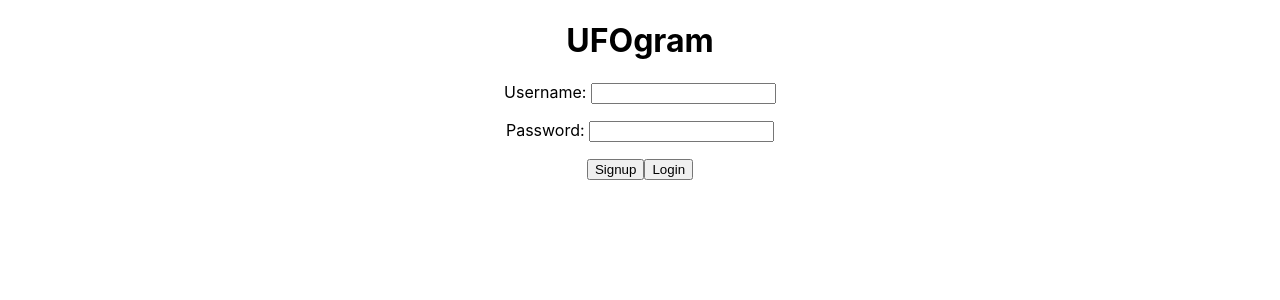
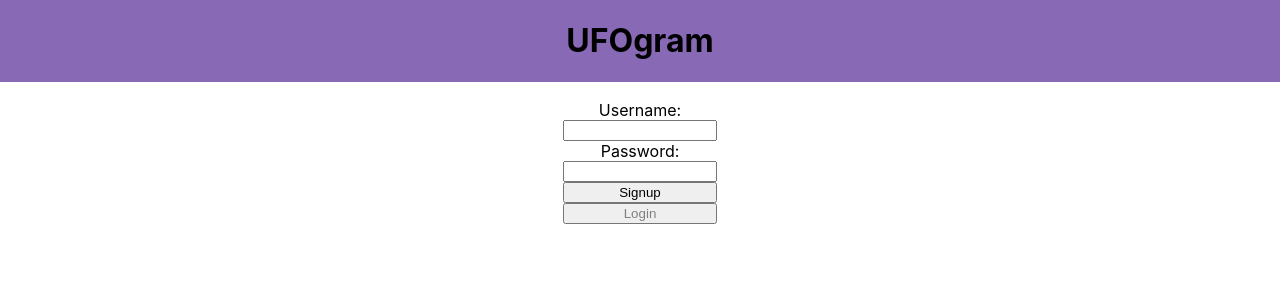
Before and after one commit to zairuiy-coding/ufogram, a React (Create React App) app in the folder ufogram/: page /signup in a window 1280 px wide. Shown: the top 300 px of the page. Built offline with nearby package versions, Linux system fonts and the light colour scheme.

Commit message:
login and signup UI revamp

```diff
--- a/ufogram/src/views/Login.js
+++ b/ufogram/src/views/Login.js
@@ -49,17 +49,17 @@ function Login() {
     }
 
     return (
-        <div>
-            <h1>UFOgram</h1>
-            <div>
+        <div style={{display: "flex", justifyContent: "space-evenly"}}>
+            <div style={{display: "flex", justifyContent: "center", position: "fixed", width: "100%", background: "#8769b6"}}>
+                <h1>UFOgram</h1>
+            </div>
+            <div style={{display: "flex", width: "12%", marginTop: "100px", flexDirection: "column"}}>
                 <label htmlFor='Username'>Username: </label>
                 <input type="text" name="Username" value={username} onChange={handleUsernameChange}/>
-                <p></p>
                 <label htmlFor='Password'>Password: </label>
                 <input type="password" name="Password" value={password} onChange={handlePasswordChange}/>
-                <p></p>
                 <button type="button" title="Log in" onClick={handleLogin}>Login</ button>
-                <button type="button" title="Sign up" onClick={handleSignup}>Signup</ button>
+                <button type="button" title="Sign up" onClick={handleSignup} style={{color: "#808080"}}>Signup</ button>
             </div>
         </div>
     );
--- a/ufogram/src/views/Signup.js
+++ b/ufogram/src/views/Signup.js
@@ -31,17 +31,17 @@ function Signup() {
     }
 
     return (
-        <div>
-            <h1>UFOgram</h1>
-            <div>
+        <div style={{display: "flex", justifyContent: "space-evenly"}}>
+            <div style={{display: "flex", justifyContent: "center", position: "fixed", width: "100%", background: "#8769b6"}}>
+                <h1>UFOgram</h1>
+            </div>
+            <div style={{display: "flex", width: "12%", marginTop: "100px", flexDirection: "column"}}>
                 <label htmlFor='Username'>Username: </label>
                 <input type="text" name="Username" value={username} onChange={handleUsernameChange}/>
-                <p></p>
                 <label htmlFor='Password'>Password: </label>
                 <input type="password" name="Password" value={password} onChange={handlePasswordChange}/>
-                <p></p>
                 <button title="Sign up" onClick={handleSignup}>Signup</button>
-                <button title="Log in" onClick={handleLogin}>Login</button>
+                <button title="Log in" onClick={handleLogin} style={{color: "#808080"}}>Login</button>
             </div>
         </div>
     );
```
